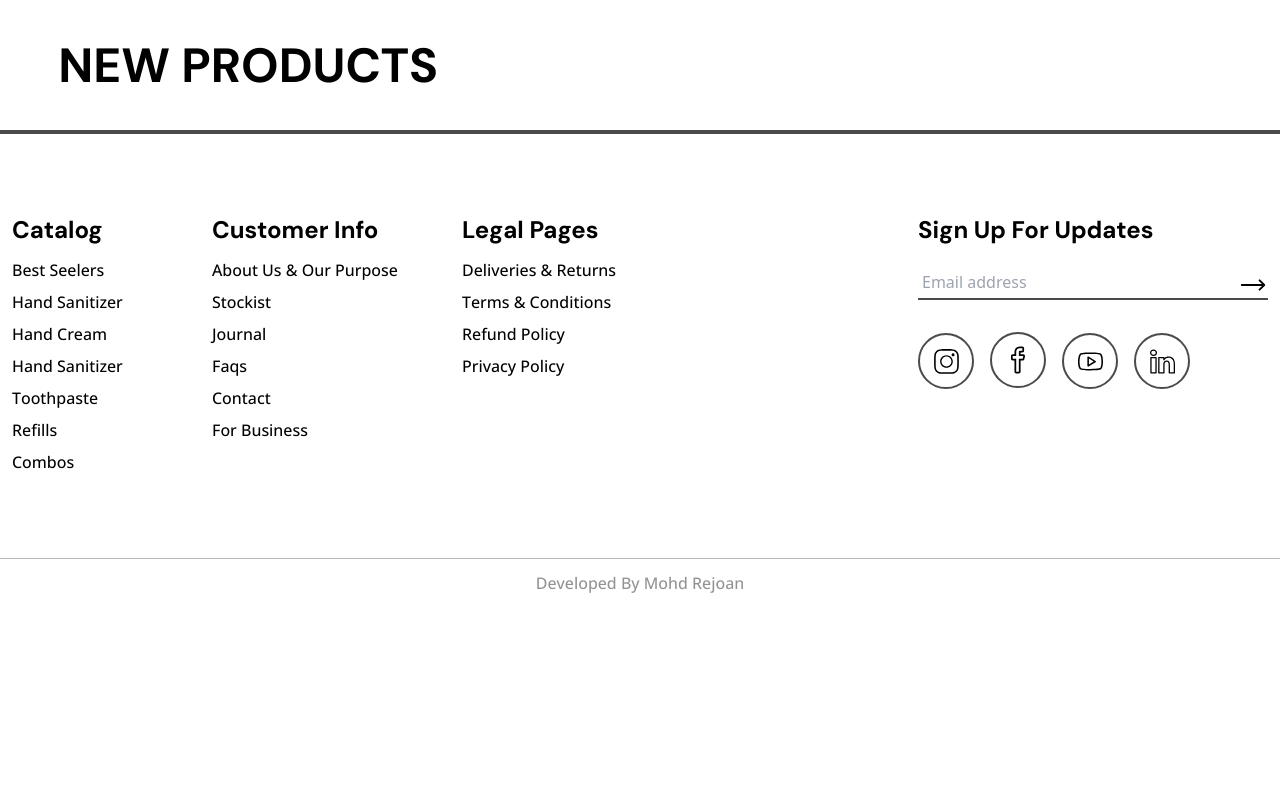
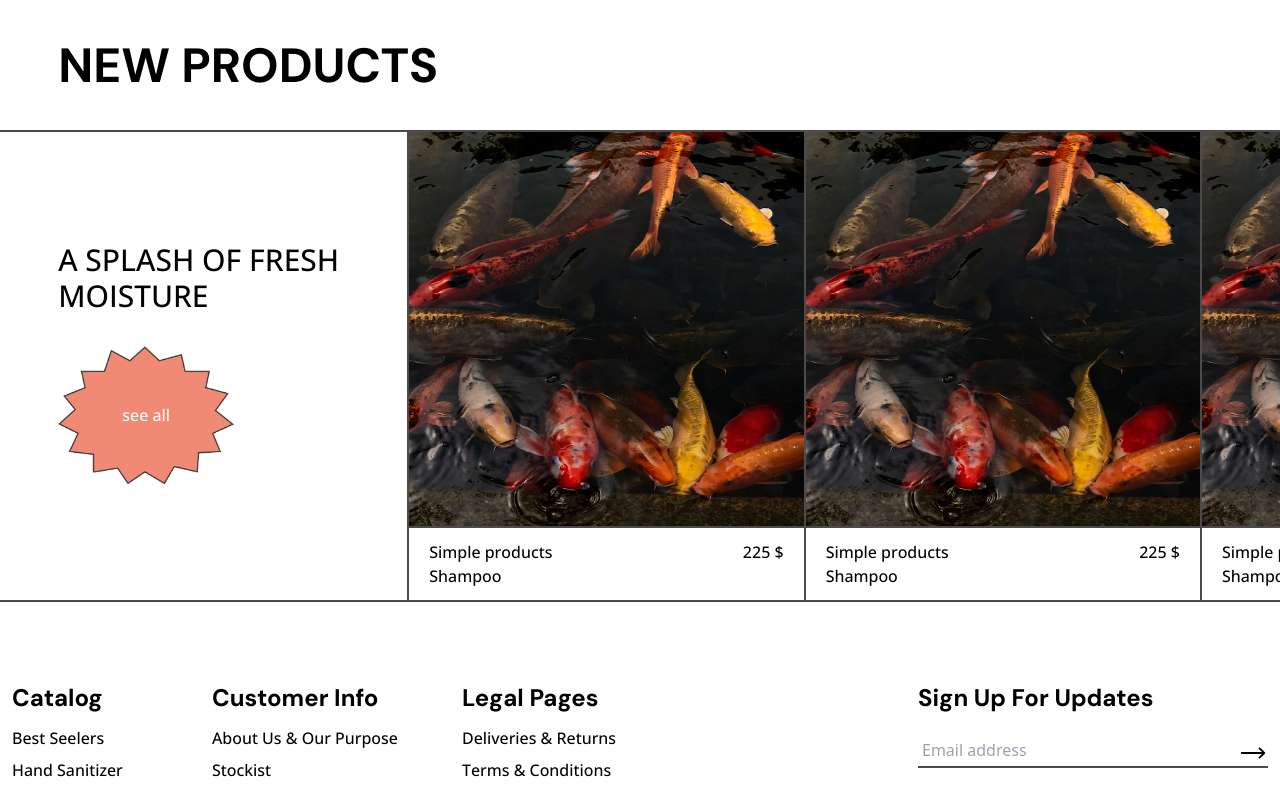
Before and after one commit to rejoan121615/NILEN-fullStack-e-commerce, a React (Vite) app in the folder front-end/: page / in a window 1280 px wide. Shown: the part 1656-2449 px from the top of the page. Before the commit the page ends 2263 px from the top, so only its background shows below. Built offline with nearby package versions, Linux system fonts and the light colour scheme.

Commit message:
new products section complete

```diff
--- a/front-end/src/Components/Elements/BestSellers/BestSellers.jsx
+++ b/front-end/src/Components/Elements/BestSellers/BestSellers.jsx
@@ -56,16 +56,11 @@ const BestSellers = (props) => {
     ];
 
     return (
-        <div className=" max-boundry">
-            <div className=" xl:grid xl:grid-cols-cus-12 2xl:grid-cols-12 ">
-                <div className=" border-x-[1px] xl:col-span-10 xl:col-start-2  ">
         <Swiper
             modules={[Navigation]}
             onInit={(swiper) => {
-                            swiper.params.navigation.prevEl =
-                                props?.prevBtn?.current;
-                            swiper.params.navigation.nextEl =
-                                props?.nextBtn?.current;
+                swiper.params.navigation.prevEl = props?.nextBtn?.current;
+                swiper.params.navigation.nextEl = props?.prevBtn?.current;
                 swiper.navigation.init();
                 swiper.navigation.update();
             }}
@@ -81,17 +76,11 @@ const BestSellers = (props) => {
             {productData.map((item, index) => {
                 return (
                     <SwiperSlide key={index} className=" ">
-                                    <Product
-                                        className=" border-x-[1px] "
-                                        {...item}
-                                    />
+                        <Product className=" border-x-[1px] " {...item} />
                     </SwiperSlide>
                 );
             })}
         </Swiper>
-                </div>
-            </div>
-        </div>
     );
 };
 
--- a/front-end/src/Components/Elements/NewProducts/NewProducts.jsx
+++ b/front-end/src/Components/Elements/NewProducts/NewProducts.jsx
@@ -1,16 +1,110 @@
-import React from 'react'
-import withSectionWrap from '../../HOC/withSectionWrap'
+import React from "react";
+import withSectionWrap from "../../HOC/withSectionWrap";
+import PurpleBtn from "../../Ui/Buttons/PurpleBtn";
+import { Swiper, SwiperSlide } from "swiper/react";
+import ProductImg from "../../../Assets/Images/products-img/product2.jpg";
+import ProductImg2 from "../../../Assets/Images/products-img/product.jpg";
+import Product from "../Product/Product";
+import "swiper/css";
+import { AiFillPropertySafety } from "react-icons/ai";
 
+const ProductsLinkCard = (props) => {
+    return (
+        <div className={`${props.className} flex items-center justify-center xl:justify-start `}>
+            <div>
+                <p className=" uppercase text-xl xs:text-2xl xs:w-[200px] sm:w-2/2 md:text-3xl
+                md:w-[250px] lg:w-[300px] ">
+                    A splash of fresh moisture
+                </p>
+                <div className=" text-center mt-4 sm:mt-8 xl:text-left xl:mt-8 2xl:mt-12">
+                    <PurpleBtn text="see all" />
+                </div>
+            </div>
+        </div>
+    );
+};
+
+const ProductSlider = () => {
+    const newList = [
+        {
+            title: "Simple products",
+            type: "Shampoo",
+            price: 225,
+            img: ProductImg,
+        },
+        {
+            title: "Simple products",
+            type: "Shampoo",
+            price: 225,
+            img: ProductImg,
+        },
+        {
+            title: "Simple products",
+            type: "Shampoo",
+            price: 225,
+            img: ProductImg,
+        },
+        {
+            title: "Simple products",
+            type: "Shampoo",
+            price: 225,
+            img: ProductImg,
+        },
+    ];
+
+    return (
+        <Swiper
+            breakpoints={{
+                320: {
+                    slidesPerView: 1,
+                },
+                1024: {
+                    slidesPerView: 2.2,
+                },
+            }}
+            spaceBetween={0}
+            slidesPerView={1}
+        >
+            {newList.map((item, index) => {
+                return (
+                    <SwiperSlide
+                        key={index}
+                        className=" border-b border-x-[1px] sm:border-b-0 "
+                    >
+                        <Product {...item} />
+                    </SwiperSlide>
+                );
+            })}
+        </Swiper>
+    );
+};
 
 const NewProducts = () => {
-  return (
-    <div>
-      <div className='max-boundry'></div>
-    </div>
-  )
-}
+    return (
+        <div>
+            <div className=" max-boundry">
+                <div
+                    className=" grid grid-cols-1 grid-rows-[1fr_300px] sm:grid-cols-2 sm:grid-rows-1
+        lg:grid-cols-3 xl:grid-cols-cus-12 2xl:grid-cols-12 "
+                >
+                    <div
+                        className=" border-x-[1px] sm:col-start-2 lg:col-span-2
+                        xl:border-r-0 xl:col-start-5 xl:col-span-8"
+                    >
+                        <ProductSlider />
+                    </div>
+                    <ProductsLinkCard
+                        className=" sm:col-start-1 sm:row-start-1
+                      xl:col-start-2 xl:col-span-3 "
+                    />
+                </div>
+            </div>
+        </div>
+    );
+};
 
 export default withSectionWrap(NewProducts, {
-  slider: false,
-  title: 'new products'
+    slider: false,
+    title: "new products",
+    boundry: true,
 });
--- a/front-end/src/Components/HOC/withSectionWrap.jsx
+++ b/front-end/src/Components/HOC/withSectionWrap.jsx
@@ -43,6 +43,21 @@ const withSectionWrap = (WrappedComponent, props) => {
                         </div>
                     </div>
                     {/* slider  */}
+                    {!props.boundry ? (
+                        <div className=" border-y ">
+                            <div className=" max-boundry ">
+                                <div className=" xl:grid xl:grid-cols-cus-12 2xl:grid-cols-12 ">
+                                    <div className=" border-x-[1px] xl:col-span-10 xl:col-start-2  ">
+                                        <WrappedComponent
+                                            {...props}
+                                            nextBtn={this.nextRef}
+                                            prevBtn={this.prevRef}
+                                        />
+                                    </div>
+                                </div>
+                            </div>
+                        </div>
+                    ) : (
                         <div className=" px-3 border-y xl:px-0 ">
                             <WrappedComponent
                                 {...props}
@@ -50,6 +65,7 @@ const withSectionWrap = (WrappedComponent, props) => {
                                 prevBtn={this.prevRef}
                             />
                         </div>
+                    )}
                 </section>
             );
         }
--- a/front-end/tailwind.config.cjs
+++ b/front-end/tailwind.config.cjs
@@ -28,6 +28,10 @@ module.exports = {
             gridTemplateColumns: {
                 "cus-12": "0.5fr repeat(10, 1fr) 0.5fr",
             },
+            fontSize: {
+                "c-25": "25px",
+                "c-60": "60px",
+            },
         },
     },
 };
```
Also changed, not shown: front-end/src/Assets/Images/products-img/product2.jpg (added). Lines whose indentation alone changed are shown as unchanged.
